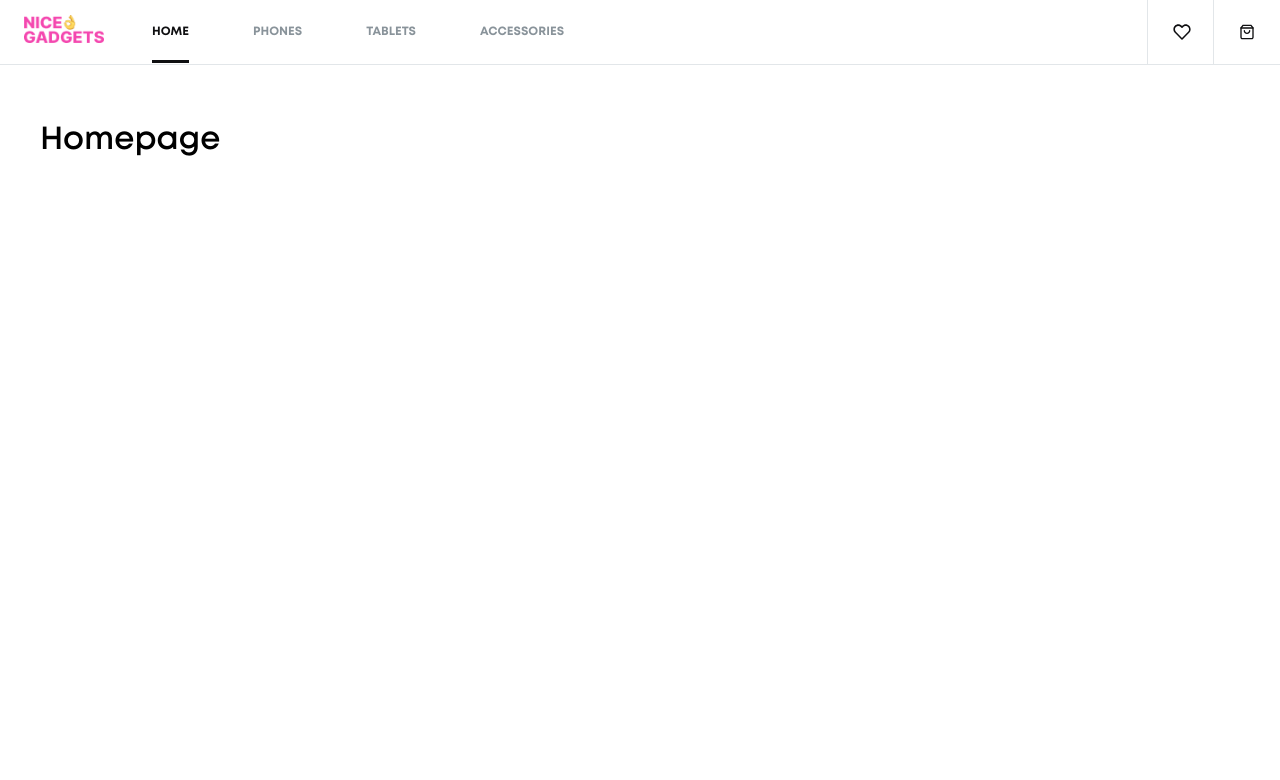
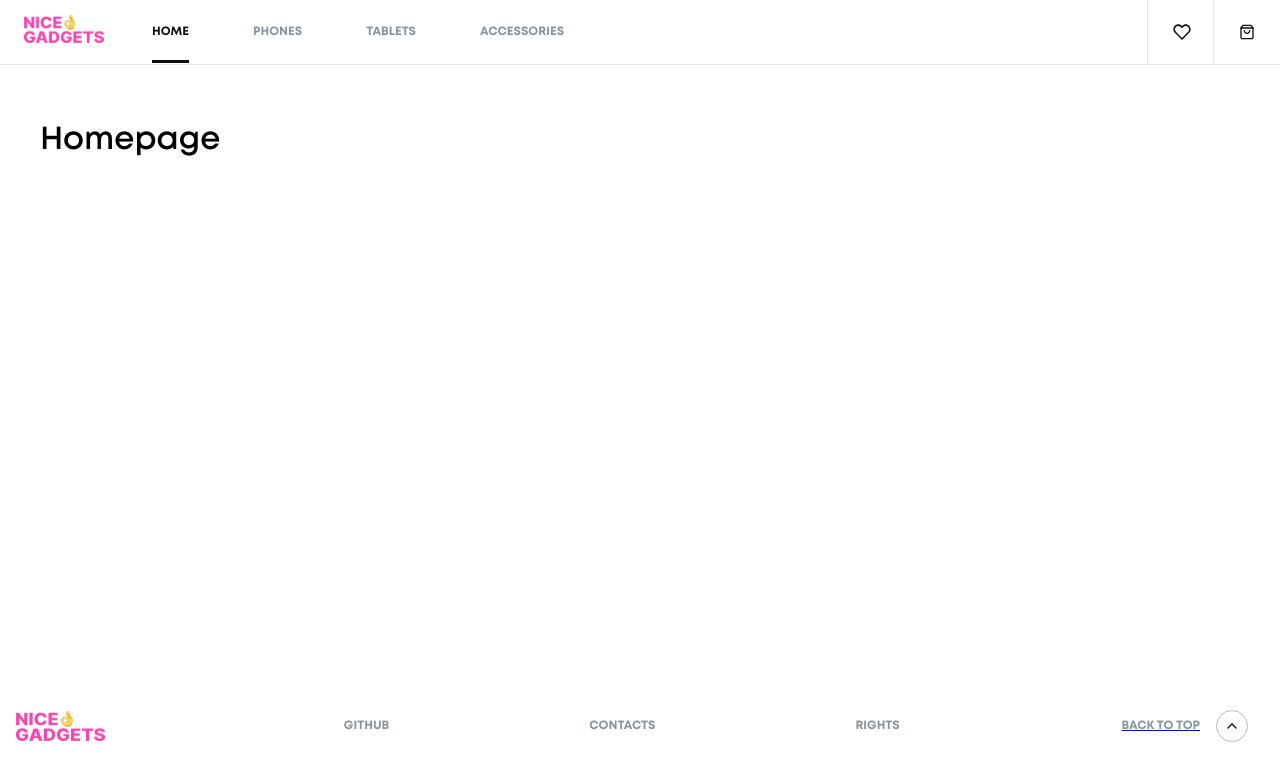
Before and after one commit to fe-jul22-team6/product_catalog, a React (Create React App) app in the folder frontend/: page / in a window 1280 px wide. Shown: the top 780 px of the page. Built offline with nearby package versions, Linux system fonts and the light colour scheme.

Commit message:
added adaptive footer

```diff
--- a/frontend/src/App.tsx
+++ b/frontend/src/App.tsx
@@ -1,5 +1,6 @@
 import { Outlet } from 'react-router-dom';
 import Navbar from './Navbar';
+import { Footer } from './Footer/Footer';
 import './App.scss';
 import './utils/container.scss';
 
@@ -12,5 +13,7 @@ export const App: React.FC = () => (
         <Outlet />
       </div>
     </div>
+
+    <Footer />
   </>
 );
--- /dev/null
+++ b/frontend/src/Footer/Footer.scss
@@ -0,0 +1,92 @@
+@import '../utils/mixins.scss';
+@import '../utils/vars.scss';
+
+.footer {
+  display: flex;
+  flex-direction: column;
+  position: absolute;
+  bottom: 0;
+  width: 100%;
+  max-width: 100%;
+  height: 48px;
+
+  @include onTablet {
+    margin-bottom: 32px;
+    justify-content: space-between;
+  }
+
+  @include onDesktop {
+    margin-bottom: 42px;
+    height: 64px;
+    justify-content: space-between;
+  }
+
+  &__link {
+    display: flex;
+    justify-items: center;
+    margin: auto 0;
+    width: 90px;
+    height: 30px;
+    padding-left: 16px;
+  }
+
+  &__list {
+    padding-left: 16px;
+    list-style: none;
+
+    @include onDesktop {
+      display: flex;
+      flex-direction: row;
+      align-items: center;
+      justify-content: center;
+    }
+
+    @include onTablet {
+      display: flex;
+      flex-direction: row;
+      align-items: center;
+      justify-content: center;
+    }
+
+    &-item {
+      @include onTablet {
+        margin: 14px;
+      }
+
+      @include onDesktop {
+        margin: 100px;
+      }
+    }
+  }
+
+  @include onTablet {
+    flex-direction: row;
+    justify-content: space-between;
+  }
+
+  @include onDesktop {
+    flex-direction: row;
+    justify-content: space-between;
+  }
+}
+
+.nav__button {
+  display: flex;
+  position: relative;
+  justify-content: center;
+  align-items: center;
+
+    &-image {
+    margin-left: 16px;
+    width: 32px;
+    height: 32px;
+  }
+
+  @include onDesktop {
+    margin-right: 32px;
+  }
+
+  @include onTablet {
+    margin-right: 32px;
+  }
+}
--- /dev/null
+++ b/frontend/src/Footer/Footer.tsx
@@ -0,0 +1,33 @@
+/* eslint-disable prettier/prettier */
+import './Footer.scss';
+import { NavbarLink } from '../NavbarLink/NavbarLink';
+import { NavLink } from 'react-router-dom';
+import logo from '../images/logo.png';
+import backToTop from '../images/BackToTop.svg';
+
+export const Footer: React.FC = () => {
+  return (
+    <footer className="footer">
+      <NavLink to="/" className="footer__link">
+        <img src={logo} alt="logo" className="footer__logo" />
+      </NavLink>
+
+      <ul className="footer__list">
+        <li className="footer__list-item">
+          <NavbarLink to="/" text="github" />
+        </li>
+        <li className="footer__list-item">
+          <NavbarLink to="/" text="contacts" />
+        </li>
+        <li className="footer__list-item">
+          <NavbarLink to="/" text="rights" />
+        </li>
+      </ul>
+
+      <NavLink to="/" className="nav__button">
+        <NavbarLink to="/" text="Back to top" />
+        <img src={backToTop} alt="logo" className="nav__button-image" />
+      </NavLink>
+    </footer>
+  );
+};
```
Also changed, not shown: frontend/src/images/BackToTop.svg (added), 1 other file (tests, documents, lock files or other folders).
